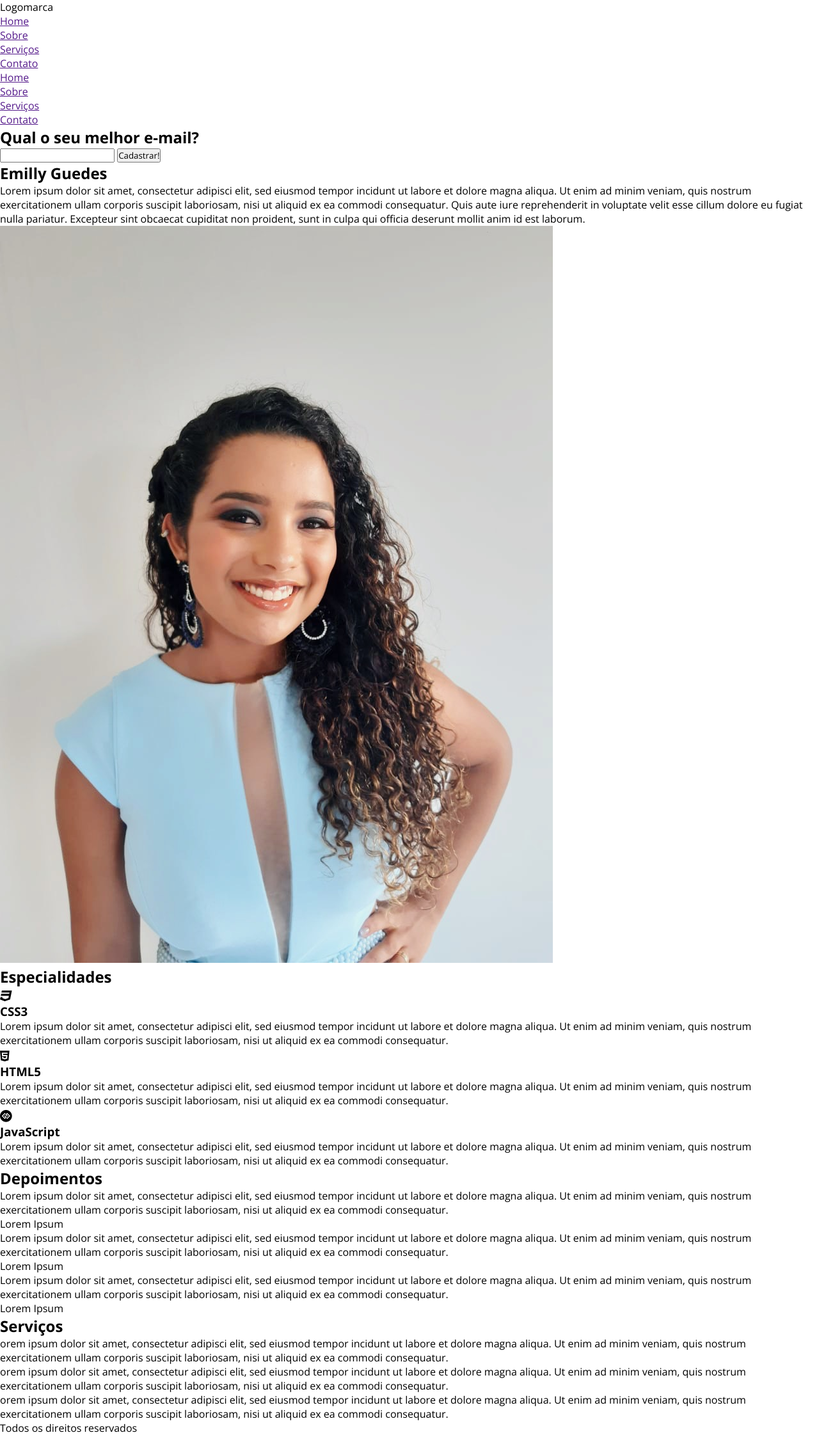
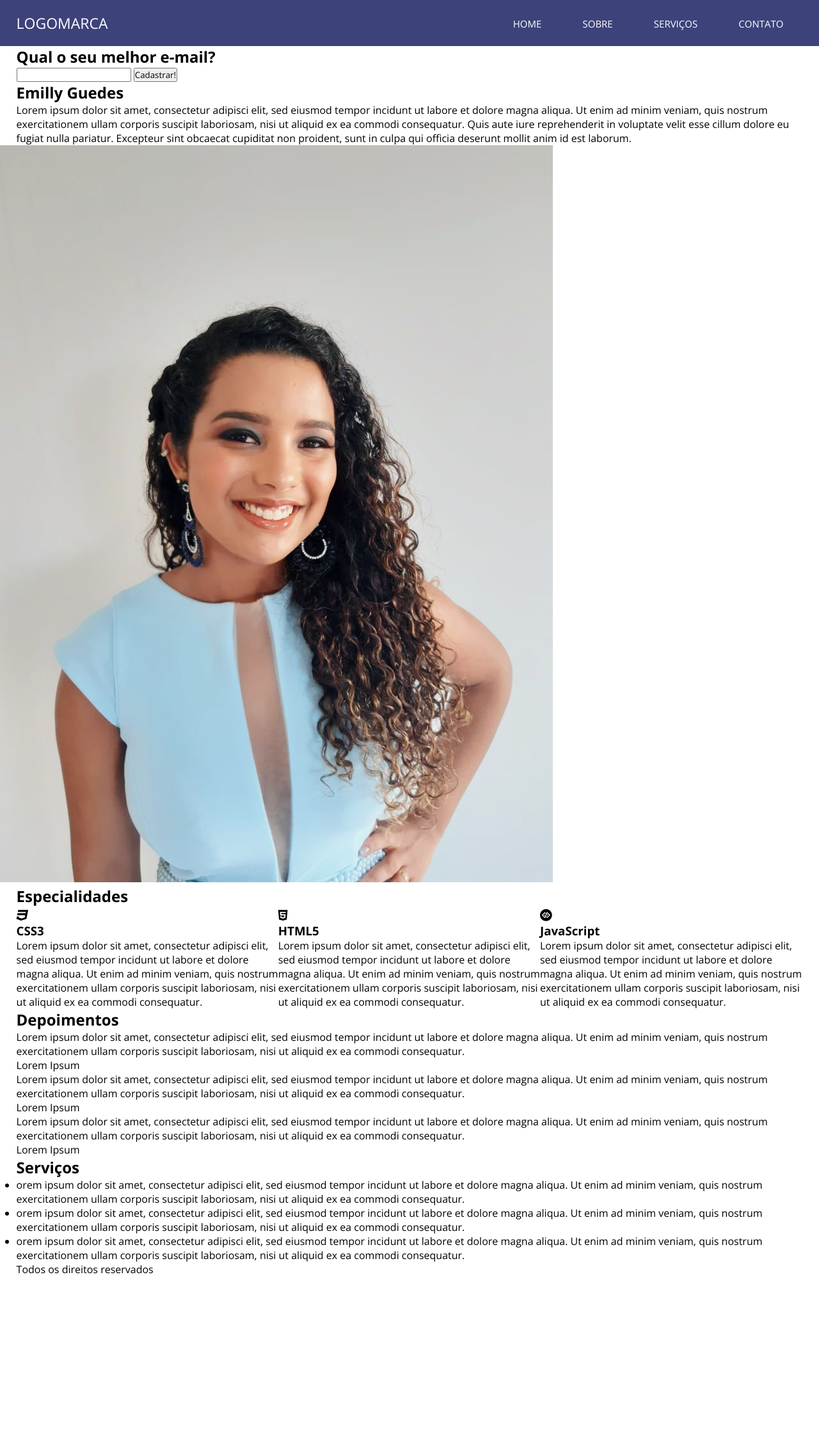
Before and after one commit to EmillyGuedes/projetoPhp, a PHP site: page / in a window 1280 px wide. Shown: the whole page at 64% size. After the commit the page ends 1991 px from the top, so only its background shows below. Run offline with PHP 8.4, Linux system fonts and the light colour scheme.

Commit message:
Estilização do Header

```diff
--- a/index.php
+++ b/index.php
@@ -8,16 +8,17 @@
     <meta name="keywords" content="palavras-chave,do,meu,site">
     <meta name="description" content="Descrição do meu website">
     <link rel="stylesheet" href="style/font-awesome.min.css">
-    <link href="http://fonts.googleapis.com/css?family=Open+Sans:400,700" rel="stylesheet">
+    <link href="http://fonts.googleapis.com/css?family=Open+Sans:300,400,700" rel="stylesheet">
     <link rel="stylesheet" href="style/style.css">
 
 </head>
 
 <body>
     <header>
-        <div class="logo">Logomarca</div>
+        <div class="center">
+            <div class="logo left">Logomarca</div>
             <!--logo-->
-        <nav class="desktop">
+            <nav class="desktop right">
                 <ul>
                     <li><a href="">Home</a></li>
                     <li><a href="">Sobre</a></li>
@@ -26,7 +27,7 @@
                 </ul>
             </nav>
 
-        <nav class="mobile">
+            <nav class="mobile right">
                 <ul>
                     <li><a href="">Home</a></li>
                     <li><a href="">Sobre</a></li>
@@ -34,11 +35,13 @@
                     <li><a href="">Contato</a></li>
                 </ul>
             </nav>
+            <div class="clear"></div>
         </div>
         <!--center-->
     </header>
     <section class="banner-principal">
-        <div class="center" <form>
+        <div class="center">
+            <form>
                 <h2>Qual o seu melhor e-mail?</h2>
                 <input type="e-mail" name="e-mail" required />
                 <input type="submit" name="acao" value="Cadastrar!">
@@ -49,16 +52,19 @@
     </section>
     <!banner-principal-->
         <section class="descricao-autor">
-            <div class="w50">
+            <div class="center">
+                <div class="w50 left">
                     <h2>Emilly Guedes</h2>
                     <p> Lorem ipsum dolor sit amet, consectetur adipisci elit, sed eiusmod tempor incidunt ut labore et dolore magna aliqua. Ut enim ad minim veniam, quis nostrum exercitationem ullam corporis suscipit laboriosam, nisi ut aliquid ex ea commodi consequatur. Quis aute iure reprehenderit in voluptate velit esse cillum dolore eu fugiat nulla pariatur. Excepteur sint obcaecat cupiditat non proident, sunt in culpa qui officia deserunt mollit anim id est laborum.</p>
                 </div>
                 <!--w50-->
-            <div class="w50">
+            </div>
+            <div class="w50 left">
                 <!--pegar imagem depois-->
                 <img src="img/perfil.jpg" />
             </div>
             <!--w50-->
+            <div class="clear"></div>
             </div>
             <!--center-->
         </section>
@@ -66,21 +72,21 @@
         <section class="especialidades">
             <div class="center">
                 <h2 class="title">Especialidades</h2>
-                <div class="box-especialidade">
+                <div class="w33 left box-especialidade">
                     <h3><i class="fa fa-css3" aria-hidden="true"></i></h3>
                     <h3>CSS3</h3>
                     <p> Lorem ipsum dolor sit amet, consectetur adipisci elit, sed eiusmod tempor incidunt ut labore et dolore magna aliqua. Ut enim ad minim veniam, quis nostrum exercitationem ullam corporis suscipit laboriosam, nisi ut aliquid ex ea commodi consequatur. </p>
                 </div>
                 <!box-especialidade-->
 
-                    <div class="box-especialidade">
+                    <div class="w33 left box-especialidade">
                         <h3><i class="fa fa-html5" aria-hidden="true"></i></h3>
                         <h3>HTML5</h3>
                         <p> Lorem ipsum dolor sit amet, consectetur adipisci elit, sed eiusmod tempor incidunt ut labore et dolore magna aliqua. Ut enim ad minim veniam, quis nostrum exercitationem ullam corporis suscipit laboriosam, nisi ut aliquid ex ea commodi consequatur. </p>
                     </div>
                     <!box-especialidade-->
 
-                        <div class="box-especialidade">
+                        <div class="w33 left box-especialidade">
                             <h3><i class="fa fa-gg-circle" aria-hidden="true"></i></h3>
                             <h3>JavaScript</h3>
                             <p> Lorem ipsum dolor sit amet, consectetur adipisci elit, sed eiusmod tempor incidunt ut labore et dolore magna aliqua. Ut enim ad minim veniam, quis nostrum exercitationem ullam corporis suscipit laboriosam, nisi ut aliquid ex ea commodi consequatur. </p>
@@ -89,10 +95,11 @@
 
             </div>
             <!--center-->
-        </section><!--especialidades-->
+        </section>
+        <!--especialidades-->
         <section class="extras">
             <div class="center">
-                <div class="w50">
+                <div class="w50 left">
                     <h2 class="title">Depoimentos</h2>
                     <div class="depoimento-single">
                         <p class="depoimento-descrição">Lorem ipsum dolor sit amet, consectetur adipisci elit, sed eiusmod tempor incidunt ut labore et dolore magna aliqua. Ut enim ad minim veniam, quis nostrum exercitationem ullam corporis suscipit laboriosam, nisi ut aliquid ex ea commodi consequatur.</p>
@@ -103,17 +110,19 @@
                     <div class="depoimento-single">
                         <p class="depoimento-descrição">Lorem ipsum dolor sit amet, consectetur adipisci elit, sed eiusmod tempor incidunt ut labore et dolore magna aliqua. Ut enim ad minim veniam, quis nostrum exercitationem ullam corporis suscipit laboriosam, nisi ut aliquid ex ea commodi consequatur.</p>
                         <p class="nome-autor">Lorem Ipsum</p>
-                    </div><!--depoimento-single-->
+                    </div>
+                    <!--depoimento-single-->
 
                     <div class="depoimento-single">
                         <p class="depoimento-descrição">Lorem ipsum dolor sit amet, consectetur adipisci elit, sed eiusmod tempor incidunt ut labore et dolore magna aliqua. Ut enim ad minim veniam, quis nostrum exercitationem ullam corporis suscipit laboriosam, nisi ut aliquid ex ea commodi consequatur.</p>
                         <p class="nome-autor">Lorem Ipsum</p>
-                    </div><!--depoimento-single-->
+                    </div>
+                    <!--depoimento-single-->
                 </div>
                 <!--w50-->
 
 
-                <div class="w50">
+                <div class="w50 left">
                     <h2 class="title">Serviços</h2>
                     <div class="servicos">
                         <ul>
@@ -128,6 +137,7 @@
                     <!--servicos-->
                 </div>
                 <!--w50-->
+                <div class="clear"></div>
             </div>
             <!--center-->
         </section>
--- a/style/style.css
+++ b/style/style.css
@@ -4,3 +4,68 @@
     box-sizing: border-box;
     font-family: "Open Sans";
 }
+.center{
+    max-width: 1280px;
+    padding:0 2%;
+    margin:0 auto;
+}
+
+
+.w33{
+    width: 33.3%
+}
+
+w50{
+    width: 50%;
+}
+
+.left{
+    float: left;
+}
+
+
+.right{
+    float: right;
+}
+
+.clear{
+    clear:both;
+}
+
+/*Estilização do Site */
+header{
+    padding: 20px 0;
+    background: #3D437A;
+}
+
+
+header .logo{
+    font-size:23px;
+    font-weight: 300;
+    text-transform: uppercase;
+    color: white;
+}
+
+.mobile{
+    display:none;
+}
+
+nav.desktop ul{
+    position: relative;
+    top:6px;
+    list-style-type: none;
+}
+
+nav.desktop li{
+    font-weight: 300;
+    font-size: 15px;
+    padding: 0 30px;
+    text-transform: uppercase;
+    display: inline-block;
+}
+
+
+nav.desktop a{
+    color: white;
+    text-decoration: none;
+}
```
Lines whose indentation alone changed are shown as unchanged.
